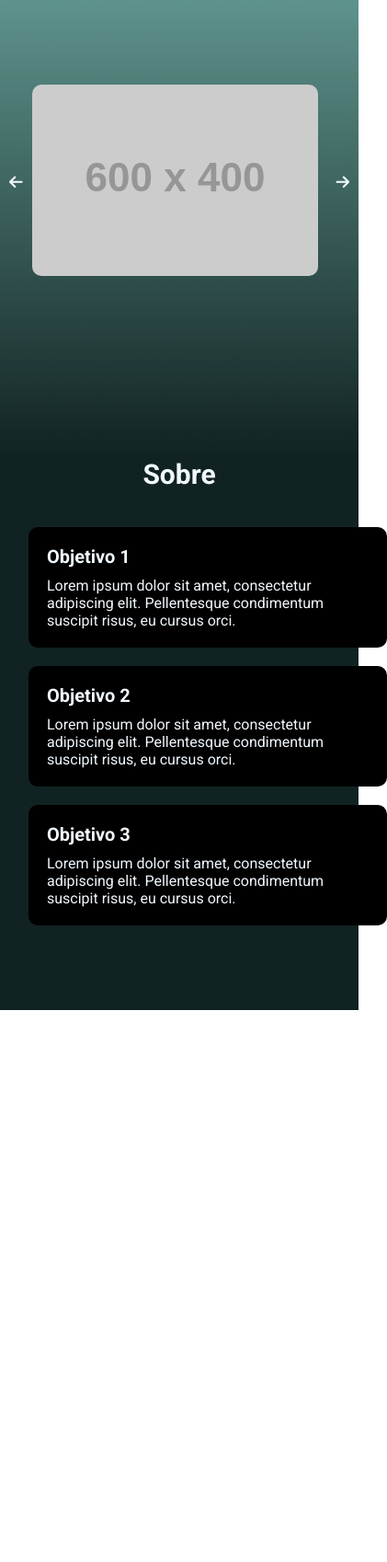
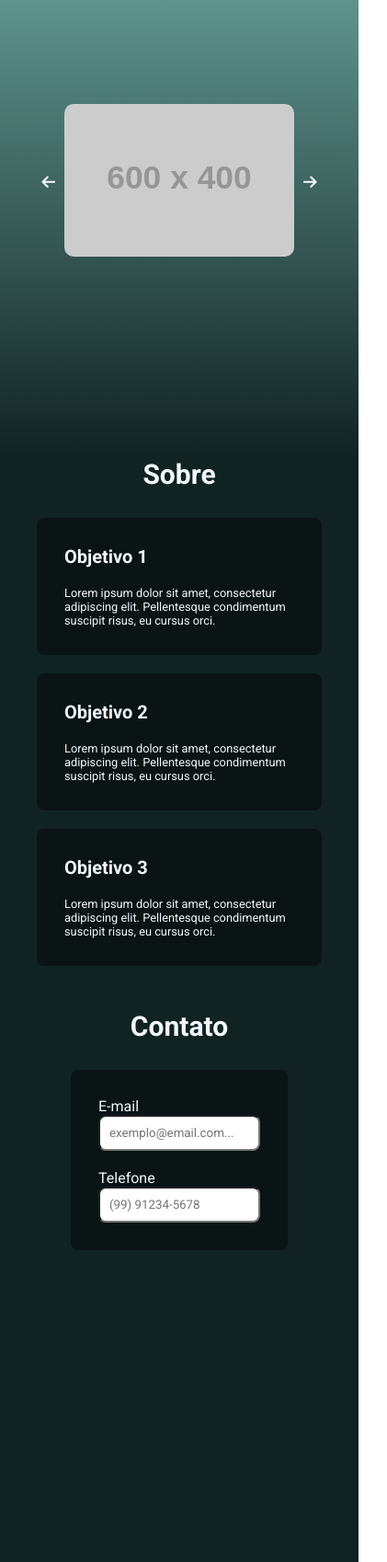
Before and after one commit to itsPedro/Landing-Page, a plain HTML site: page index.html in a window 390 px wide. Shown: the part 902-2600 px from the top of the page at 92% size, 421 px wide, since content can reach past the window. Before the commit the page ends 2024 px from the top, so only its background shows below. Drawn offline with Linux system fonts and the light colour scheme; placeholder pictures from the web are drawn by us.

Commit message:
style: change mobile view.

```diff
--- a/index.html
+++ b/index.html
@@ -26,20 +26,34 @@
             <li><a class="nav-link" href="#contato">Contato</a></li>
         </ul>
     </nav>
-    <div class="header">
+    <div class="header" href="#">
         <h1>Bem Vindo</h1>
         <button class="btn"><i class="fa fa-add"></i></button>
     </div>
-    <div class="servicos">
+    <div class="servicos" href="#servicos">
         <button id="prev-btn" class="btn"><i class="fa fa-arrow-left fa-lg"></i></button>
         <div class="serv-imgs"></div>
         <button id="next-btn" class="btn"><i class="fa fa-arrow-right fa-lg"></i></button>
     </div>
-    <div class="sobre">
+    <div class="sobre" href="#sobre">
         <h3 class="title">Sobre</h3>
         <div class="objetivos"></div>
     </div>
+    <div class="contato" href="#contato">
+        <h3 class="title">Contato</h3>
+        <form class="formulario">
+            <div>
+                <label for="email">E-mail</label>
+                <input type="email" name="email" placeholder="exemplo@email.com..."/>
+            </div>
+            <div>
+                <label for="telefone">Telefone</label>
+                <input type="text" name="telefone" placeholder="(99) 91234-5678"/>
+            </div>
+        </form>
 
-    <script src="script.js" defer></script>
+    </div>
+
+    <script src="script.js"></script>
 </body>
 </html>
--- a/style.css
+++ b/style.css
@@ -14,7 +14,7 @@
     position: fixed;
     z-index: 1;
     height: 75px;
-    width: 100vw;
+    width: 100%;
     color: aliceblue;
 }
 
@@ -112,7 +112,7 @@
     align-items: center;
     background-color: #112222;
     height: 600px;
-    gap: 20px;
+    gap: 30px;
 }
 
 .title {
@@ -124,17 +124,53 @@
     font-weight: bold;
 }
 
+.objetivos {
+    display: flex;
+    align-items: center;
+    flex-direction: column;
+    gap: 20px;
+}
+
+
 .objetivo {
     display: flex;
     flex-direction: column;
-    gap: 10px;
+    gap: 20px;
     color: aliceblue;
-    width: 400px;
-    margin: 20px;
-    margin-left: 10%;
-    background-color: black;
-    padding: 20px;
-    border-radius: 10px;
+    width: 500px;
+    background-color: rgba(0, 0, 0, 0.413);
+    padding: 30px;
+    border-radius: 8px;
+
+}
+
+.contato {
+    display: flex;
+    flex-direction: column;
+    align-items: center;
+    background-color: #112222;
+    height: 600px;
+    gap: 30px;
+}
+
+.formulario {
+    display: flex;
+    flex-direction: column;
+    gap: 20px;
+    color: aliceblue;
+    background-color: rgba(0, 0, 0, 0.413);
+    padding: 30px;
+    border-radius: 8px;
+}
+
+.formulario input {
+    padding: 10px;
+    border-radius: 8px;
+}
+
+.formulario div {
+    display: flex;
+    flex-direction: column;
 }
 
 .objetivo h3 {
@@ -182,15 +218,63 @@
       margin-right: 20px;
     }
 
-    .menu-icon i {
+    .serv-img {
+        width: 500px;
+    }
+
+}
+
+@media screen and (max-width: 400px) {
+
+    .navbar ul {
+        display: none;
+        position: absolute;
+        top: 75px;
+        left: 0;
+        width: 100%;
+        background-color: rgb(45, 47, 47);
+        text-align: center;
+    }
+
+    .navbar {
+        justify-content: space-between;
+    }
+
+    nav ul li {
+        display: block;
+        margin: 5px 0;
+    }
+
+    .navbar ul li a {
+      display:  inline-block;
+      font-size: 20px;
+      padding: 10px;
       color: aliceblue;
     }
 
+    .navbar.active ul {
+      display: flex;
+      flex-direction: column;
+    }
+
+    .menu-icon {
+      display: inline-block;
+      cursor: pointer;
+      margin-right: 20px;
+    }
+
     .serv-img {
-        height: 97%;
-        width: 97%;
+        width: 250px;
     }
+
+    .cont-serv-imgs {
+      display: flex;
+      align-items: center;
+      justify-content: center;
+    }
+
     .objetivo {
-        width: 350px;
+        width: 250px;
+        font-size: 80%;
     }
 }
```
